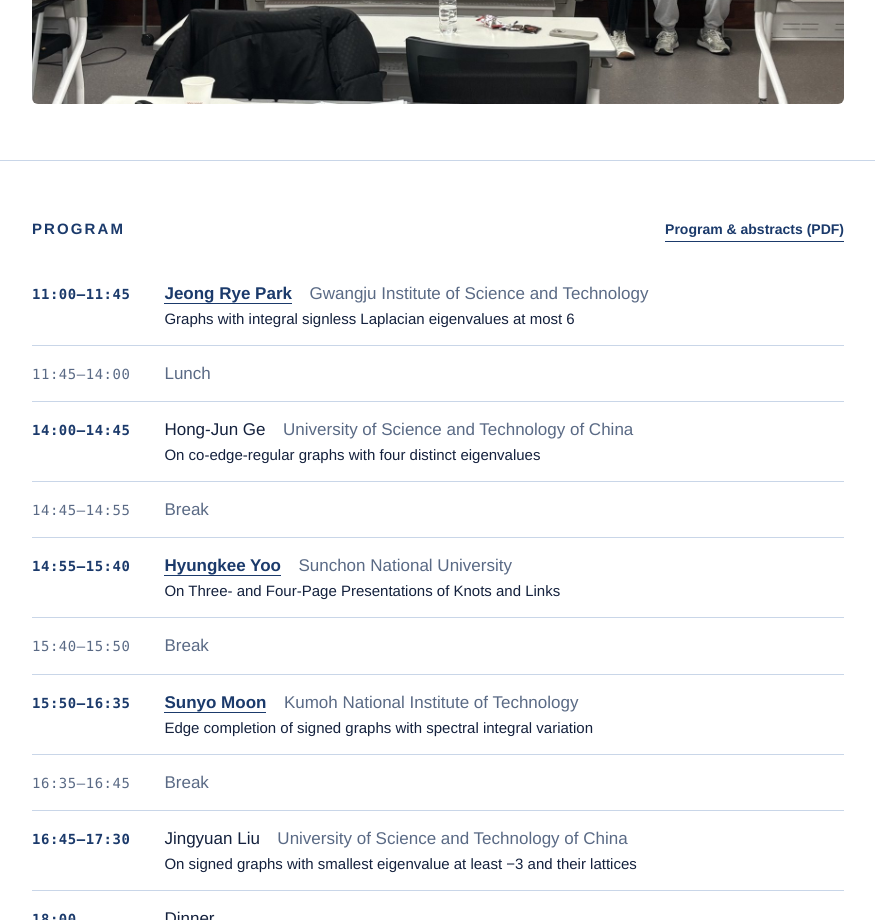
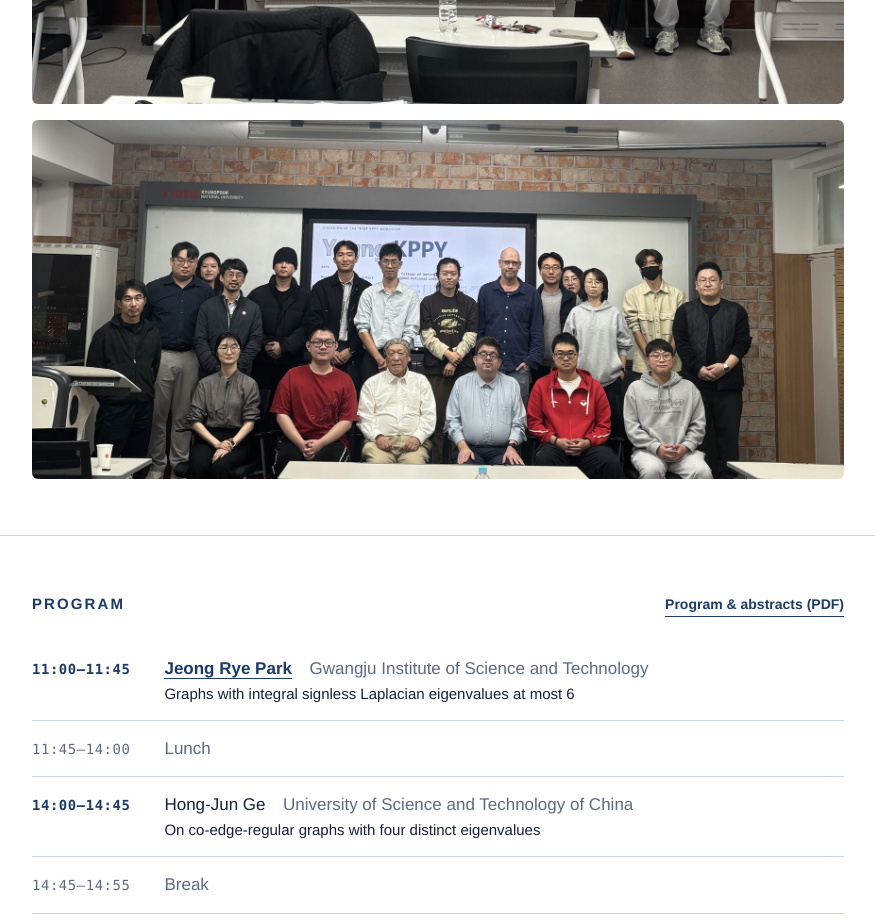
Before and after one commit to oh-research/youngkppy, a plain HTML site: page index.html in a window 1280 px wide. Shown: the part 1300-2220 px from the top of the page, without its empty margins (202-1077 px from the left). Drawn offline with nearby package versions, Linux system fonts and the light colour scheme.

Commit message:
Add second group photo
Co-Authored-By: Claude Fable 5.2 <noreply@anthropic.com>

```diff
--- a/index.html
+++ b/index.html
@@ -176,7 +176,7 @@
   .section-head h2 { margin-bottom: 0; }
   .section-head a { font-size: 14px; }
   .about p { max-width: 640px; }
-  .group-photo { display: block; width: 100%; height: auto; margin-top: 32px; border-radius: 6px; }
+  .group-photo { display: block; width: 100%; height: auto; margin-top: 16px; border-radius: 6px; }
 
   /* Program */
   .program { width: 100%; border-collapse: collapse; table-layout: fixed; }
@@ -349,7 +349,8 @@
     <h2>About</h2>
     <p>Young KPPY is a session of the <a href="https://kppy.siggers.work/kppy-101/">101st KPPY Workshop</a>.<br>
     Everyone is welcome to attend.</p>
-    <img class="group-photo" src="group-photo.jpg" width="1720" height="1290" alt="Group photo of the Young KPPY participants in room B06, November 13, 2026">
+    <img class="group-photo" style="margin-top:32px" src="group-photo.jpg" width="1720" height="1290" alt="Group photo of the Young KPPY participants in room B06, November 13, 2026">
+    <img class="group-photo" src="group-photo-2.jpg" width="1720" height="761" alt="Second group photo of the Young KPPY participants">
   </div>
 </section>
 
```
Also changed, not shown: group-photo-2.jpg (added).
